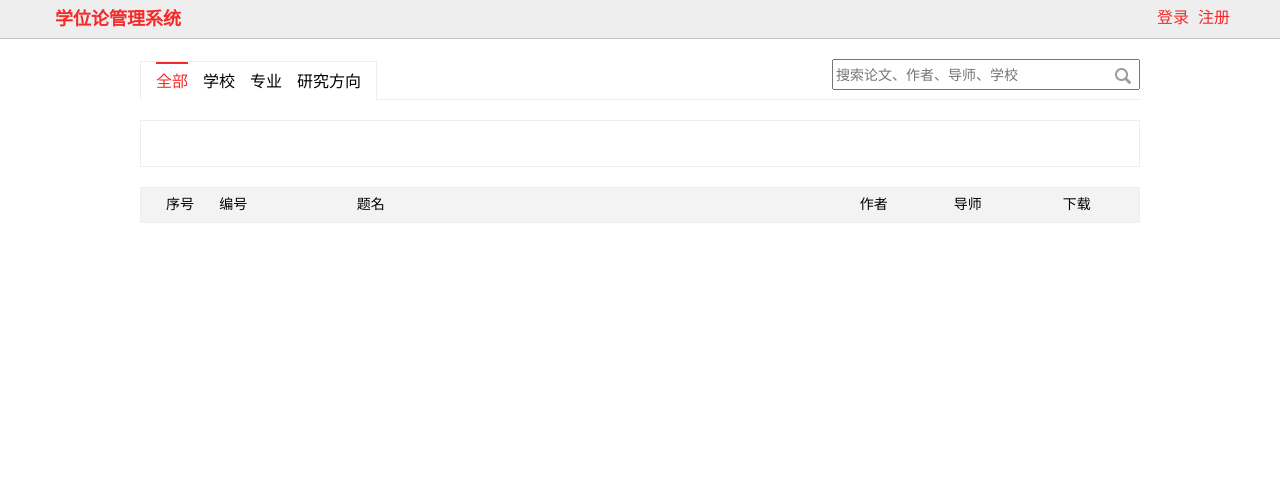
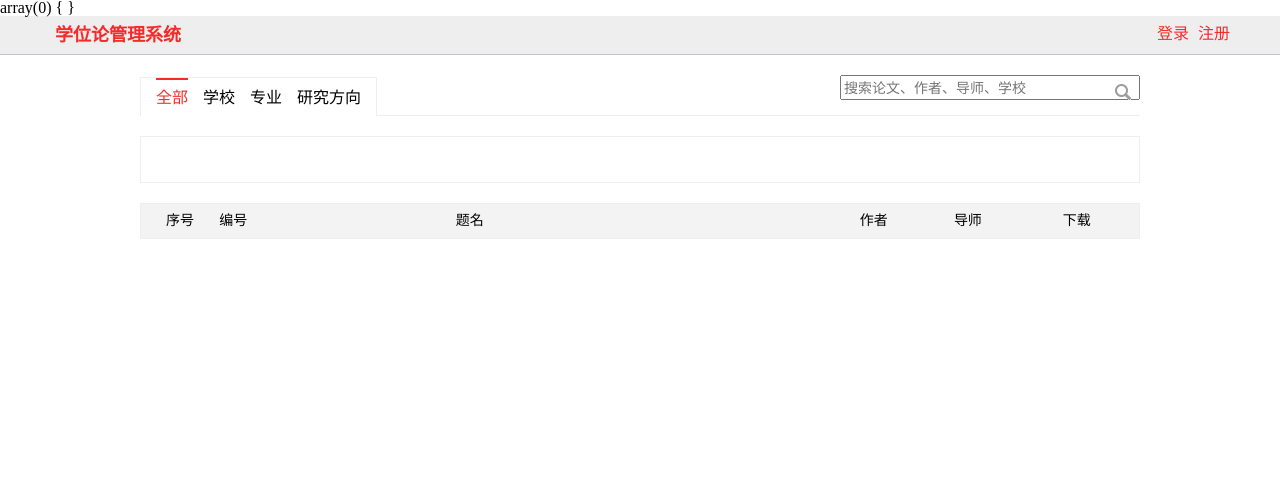
Before and after one commit to younglaker/lunwen, a CodeIgniter app: page /index.php/home/lister in a window 1280 px wide. Shown: the top 479 px of the page. Run offline with CodeIgniter, Linux system fonts and the light colour scheme; data that the repository does not hold is empty.

Commit message:
一些修改

```diff
--- a/application/config/database.php
+++ b/application/config/database.php
@@ -50,7 +50,7 @@ $active_record = TRUE;
 
 $db['default']['hostname'] = '127.0.0.1';
 $db['default']['username'] = 'root';
-$db['default']['password'] = '';
+$db['default']['password'] = '123';
 $db['default']['database'] = 'paper';
 $db['default']['dbdriver'] = 'mysql';
 $db['default']['dbprefix'] = '';
--- a/application/controllers/home.php
+++ b/application/controllers/home.php
@@ -169,6 +169,7 @@
                 $item = $this->home_model->getSpecialty($page);
                 break;
         }
+        var_dump($lister);
         $data['lister'] = $lister;
         $data['item'] = $item;
         $data['location'] = $location;
--- a/application/models/home_model.php
+++ b/application/models/home_model.php
@@ -31,7 +31,7 @@ class Home_model extends CI_Model {
 	public function getPaper($pid, $uid)
 	{
 		// 此处有做限制，未审核过的论文只有自己能看见
-		$sql = "SELECT * FROM thesis WHERE id = ? AND (status = 1 OR publisher_id = ?)";
+		$sql = "SELECT *, (SELECT COUNT(id) FROM collect_paper WHERE u_id = $uid AND p_id = $pid ) as is_collected FROM thesis WHERE id = ? AND (status = 1 OR publisher_id = ?)";
 		$query = $this->db->query($sql, array($pid, $uid));
 		return $query->result_array();
 	}
@@ -56,15 +56,16 @@ class Home_model extends CI_Model {
 	public function getLister($page,$location,$sec)
     {
         $pagesize = 10;
+        //$sec = mb_convert_encoding($sec,'utf8','gbk');
         if( $location == 'all' || $sec == '' )
         {
 		    $sql = "SELECT COUNT(id) AS num FROM thesis";
         }
         else
         {
-		    $sql = "SELECT COUNT(id) AS num FROM thesis WHERE $location = '$sec'";
+		    $sql = "SELECT COUNT(id) AS num FROM thesis WHERE $location LIKE '%$sec%' ";
         }
-		$query = $this->db->query($sql);
+        $query = $this->db->query($sql);
 		$result = $query->result_array();
         $offset = ($page-1)*$pagesize;
 		$count = count($result) > 0 ? $result[0]['num'] : 1;
@@ -73,7 +74,7 @@ class Home_model extends CI_Model {
         if( $sec != '' )
         {
             $sql = "SELECT number,id,title,attachment,author,leader,'$total' AS total FROM thesis
-                    WHERE $location = '$sec'
+                    WHERE $location LIKE '%$sec%'
                     ORDER BY id DESC LIMIT $offset,$pagesize";
         }
         else
@@ -159,7 +160,7 @@ class Home_model extends CI_Model {
 	 */
 	public function selfCollect($user_id)
 	{
-		$sql = "SELECT * FROM thesis AS t WHERE t.id = (SELECT c.p_id FROM collect_paper AS c WHERE c.u_id = ? ) ";
+		$sql = "SELECT * FROM thesis AS t WHERE t.id IN (SELECT c.p_id FROM collect_paper AS c WHERE c.u_id = ? ) ";
 		$query = $this->db->query($sql, array($user_id));
 		return $query->result_array();
 	}
--- a/application/views/paper.php
+++ b/application/views/paper.php
@@ -19,7 +19,11 @@
 			<h1 class="paper-title"><?php echo $paper[0]['title']; ?></h1>
 			<p class="paper-deal">
                 <a href="<?= base_url() . $paper[0]['attachment'];?>">下载</a>
+                <?php if(!$paper[0]['is_collected']) {?>
                 <a href="<?php echo base_url();?>index.php/api/collection/<?php echo $paper[0]['id'];?>">收藏</a>
+                <?php } else { ?>
+                <a href="<?php echo base_url();?>index.php/api/delcollection/<?php echo $paper[0]['id'];?>">取消收藏</a>
+                <?php } ?>
 				<!-- 登录显示修改状态 -->
 				<?php if ($uid !== FALSE): ?>
                     <a href="<?php echo base_url();?>index.php/admin/edit/<?php echo $paper[0]['id'];?>">修改</a>
--- a/res/css/common.css
+++ b/res/css/common.css
@@ -243,10 +243,13 @@ a:hover {
 	width: 79px;
 }
 .list-ctx-block .list-paper-serial {
-	width: 139px;
+	width: 239px;
+	overflow: hidden;
+	white-space: nowrap;
+	text-overflow: ellipsis;
 }
 .list-ctx-block .list-paper-title {
-	width: 509px;
+	width: 409px;
 }
 .list-ctx-block .list-paper-author {
 	width: 95px;
```
Also changed, not shown: application/controllers/api.php (+9 -3 lines).
